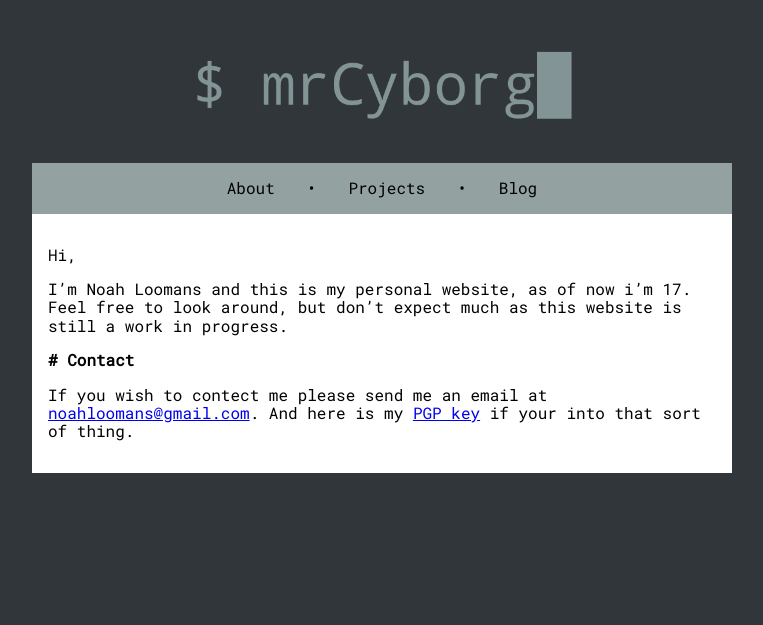
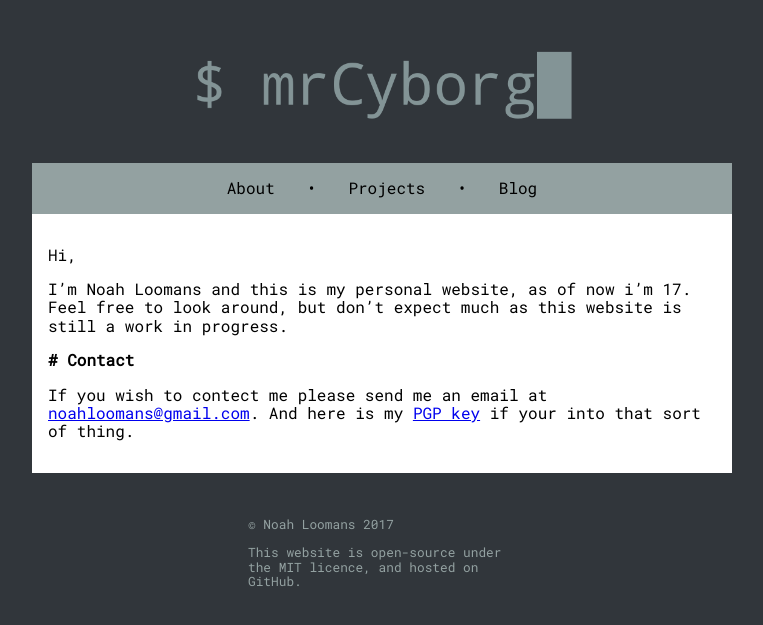
Before and after one commit to vcastilh/translation-noahMakefile, a Jekyll site: the page built from index.md, in a window 1280 px wide. Shown: the top 625 px of the page, without its empty margins (258-1021 px from the left). Built offline with Jekyll 4.4.1, drawn with Linux system fonts in a browser that asks for light colours.

Commit message:
add footer

```diff
--- a/_includes/footer.html
+++ b/_includes/footer.html
@@ -1,2 +1,4 @@
 <footer>
+  <p>&copy; Noah Loomans 2017</p>
+  <p>This website is open-source under the MIT licence, and hosted on GitHub.</p>
 </footer>
--- a/style/main.scss
+++ b/style/main.scss
@@ -137,3 +137,12 @@ main ul {
     flex-wrap: wrap;
   }
 }
+
+footer {
+  color: #93a1a1;
+  font-size: 0.8em;
+  max-width: 300px;
+  margin: 0 auto;
+  margin-top: 16px;
+  padding: 16px;
+}
```
